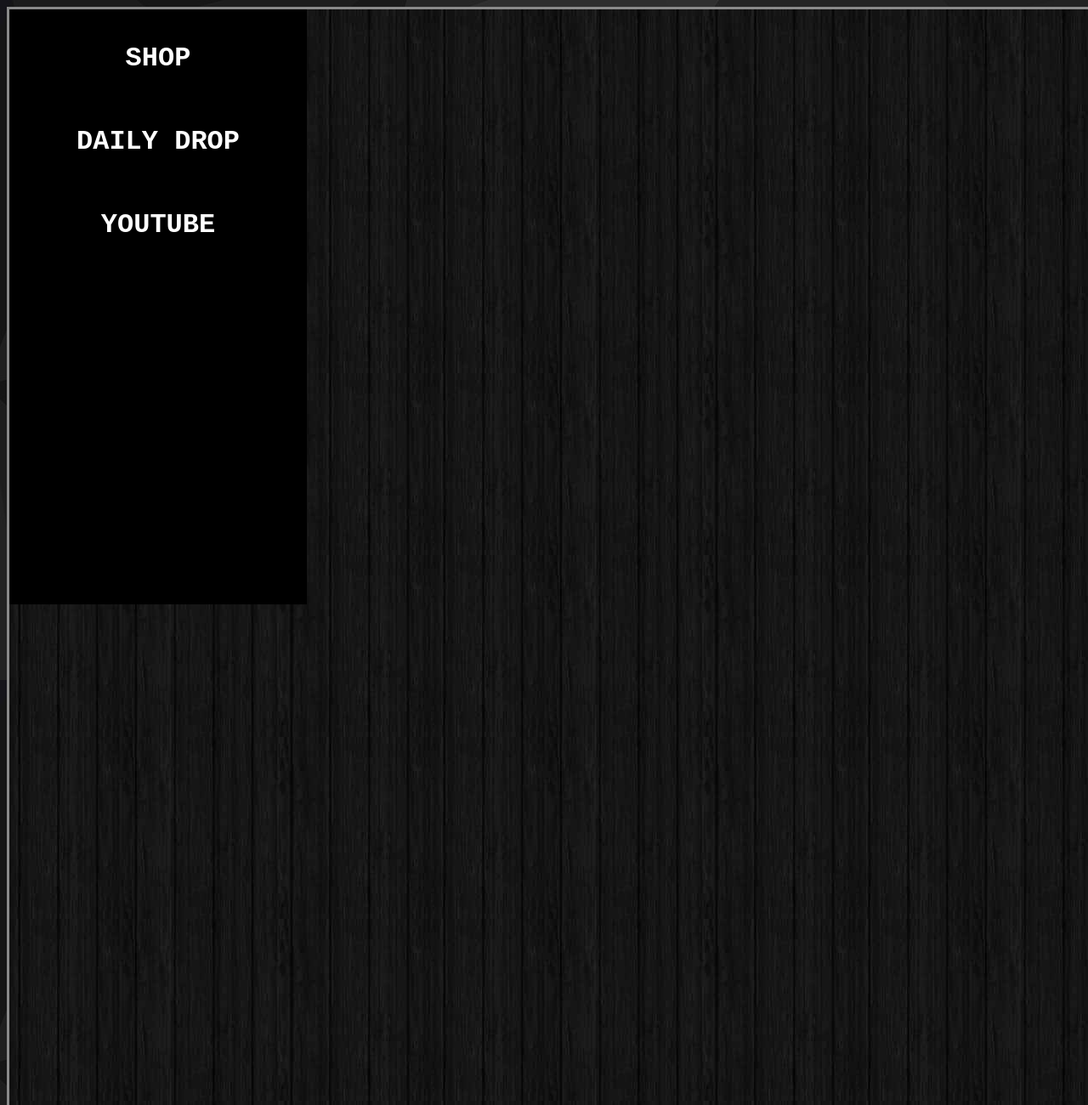
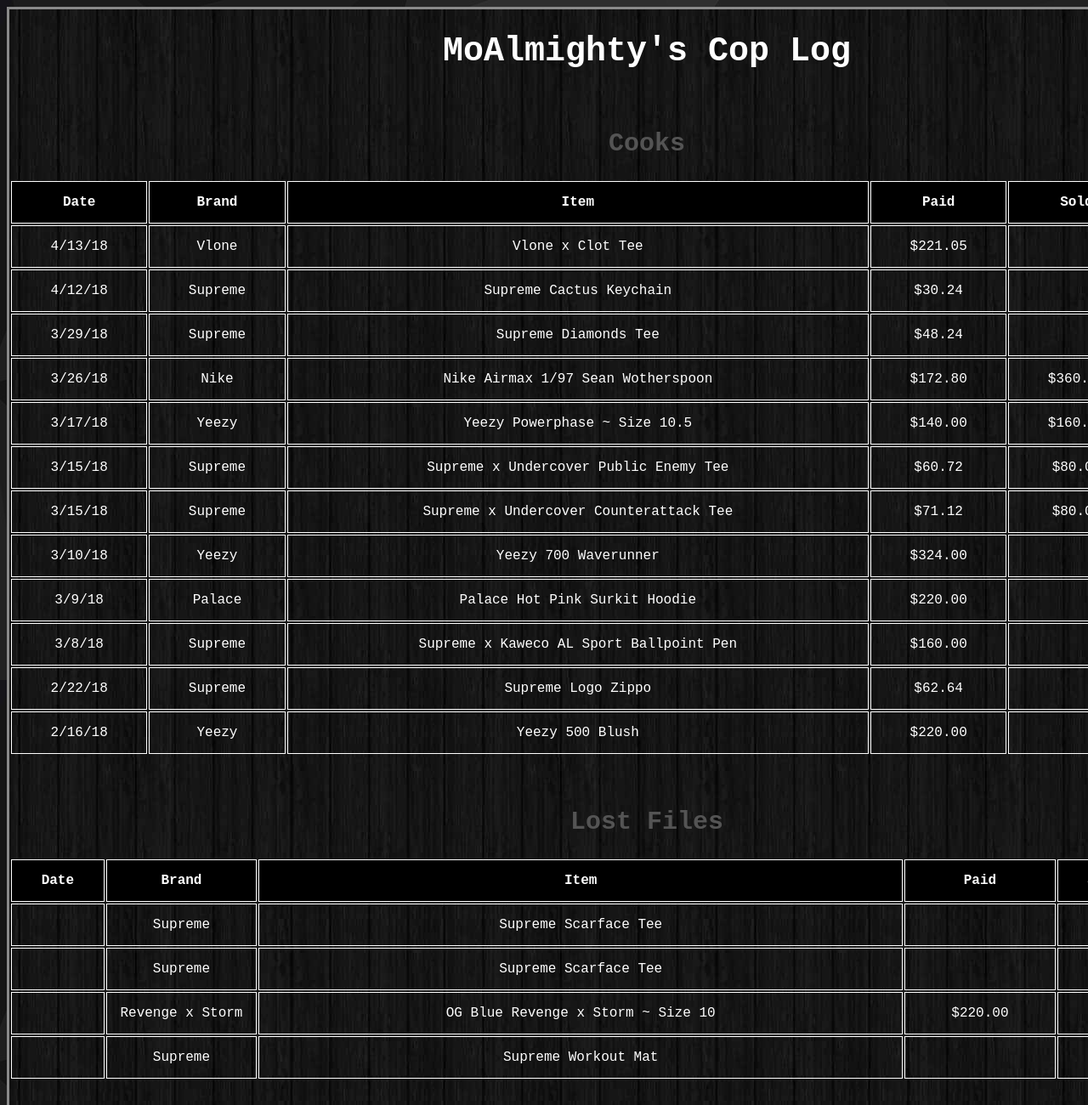
Before and after one commit to MoAlmighty/coplog, a plain HTML site: page index.html in a window 1280 px wide. Shown: the top 1300 px of the page at 85% size. Drawn offline with Linux system fonts and the light colour scheme.

Commit message:
added a lot of things

```diff
--- a/css/style.css
+++ b/css/style.css
@@ -1,6 +1,29 @@
 html {
   font-family: Courier New;
   background-image: url(../images/background-1.jpg);
+}
+
+th, td {
+  color: White;
+  border: 1px solid White;
+  padding-top: 1%;
+  padding-bottom: 1%;
+}
+
+th {
+  background-color: Black;
+}
+
+h1 {
+  color: White;
+  font-size: 40px;
+  font-weight: 600;
+}
+
+h2 {
+  color: #545454;
+  font-size: 30px;
+  font-weight: 600;
 }
 
 .main {
@@ -14,7 +37,6 @@ html {
 }
 
 .navbar {
-  position: inline;
 background-color: Black;
 height: 700px;
 width: 350px;
--- a/index.html
+++ b/index.html
@@ -10,14 +10,180 @@
   <body>
     <div class="main">
 
-      <div class="navbar">
-        <br>
-        <h1>SHOP</h1>
-        <br>
-        <h1>DAILY DROP</h1>
-        <br>
-        <h1>YOUTUBE</h1>
-      </div>
+      <h1>MoAlmighty's Cop Log</h1>
+      <br>
+
+      <h2>Cooks</h2>
+      <table style="width:100%">
+        <tr>
+          <th width="40px">Date</th>
+          <th width="60px">Brand</th>
+          <th width="300px">Item</th>
+          <th width="40px">Paid</th>
+          <th width="40px">Sold</th>
+          <th width="40px">Profit</th>
+        </tr>
+
+        <tr>
+          <td>4/13/18</td>
+          <td>Vlone</td>
+          <td>Vlone x Clot Tee</td>
+          <td>$221.05</td>
+          <td></td>
+          <td></td>
+        </tr>
+
+        <tr>
+          <td>4/12/18</td>
+          <td>Supreme</td>
+          <td>Supreme Cactus Keychain</td>
+          <td>$30.24</td>
+          <td></td>
+          <td></td>
+        </tr>
+
+        <tr>
+          <td>3/29/18</td>
+          <td>Supreme</td>
+          <td>Supreme Diamonds Tee</td>
+          <td>$48.24</td>
+          <td></td>
+          <td></td>
+        </tr>
+
+        <tr>
+          <td>3/26/18</td>
+          <td>Nike</td>
+          <td>Nike Airmax 1/97 Sean Wotherspoon</td>
+          <td>$172.80</td>
+          <td>$360.00</td>
+          <td>$187.20</td>
+        </tr>
+
+        <tr>
+          <td>3/17/18</td>
+          <td>Yeezy</td>
+          <td>Yeezy Powerphase ~ Size 10.5</td>
+          <td>$140.00</td>
+          <td>$160.00</td>
+          <td>$20.00</td>
+        </tr>
+
+        <tr>
+          <td>3/15/18</td>
+          <td>Supreme</td>
+          <td>Supreme x Undercover Public Enemy Tee</td>
+          <td>$60.72</td>
+          <td>$80.00</td>
+          <td>$19.28</td>
+        </tr>
+
+        <tr>
+          <td>3/15/18</td>
+          <td>Supreme</td>
+          <td>Supreme x Undercover Counterattack Tee</td>
+          <td>$71.12</td>
+          <td>$80.00</td>
+          <td>$8.88</td>
+        </tr>
+
+        <tr>
+          <td>3/10/18</td>
+          <td>Yeezy</td>
+          <td>Yeezy 700 Waverunner</td>
+          <td>$324.00</td>
+          <td></td>
+          <td></td>
+        </tr>
+
+        <tr>
+          <td>3/9/18</td>
+          <td>Palace</td>
+          <td>Palace Hot Pink Surkit Hoodie</td>
+          <td>$220.00</td>
+          <td></td>
+          <td></td>
+        </tr>
+
+        <tr>
+          <td>3/8/18</td>
+          <td>Supreme</td>
+          <td>Supreme x Kaweco AL Sport Ballpoint Pen</td>
+          <td>$160.00</td>
+          <td></td>
+          <td></td>
+        </tr>
+
+        <tr>
+          <td>2/22/18</td>
+          <td>Supreme</td>
+          <td>Supreme Logo Zippo</td>
+          <td>$62.64</td>
+          <td></td>
+          <td></td>
+        </tr>
+
+        <tr>
+          <td>2/16/18</td>
+          <td>Yeezy</td>
+          <td>Yeezy 500 Blush</td>
+          <td>$220.00</td>
+          <td></td>
+          <td></td>
+        </tr>
+      </table>
+
+      <br>
+      <br>
+
+      <h2>Lost Files</h2>
+      <table style="width:100%">
+        <tr>
+          <th width="40px">Date</th>
+          <th width="60px">Brand</th>
+          <th width="300px">Item</th>
+          <th width="40px">Paid</th>
+          <th width="40px">Sold</th>
+          <th width="40px">Profit</th>
+        </tr>
+
+        <tr>
+          <td></td>
+          <td>Supreme</td>
+          <td>Supreme Scarface Tee</td>
+          <td></td>
+          <td></td>
+          <td></td>
+        </tr>
+
+        <tr>
+          <td></td>
+          <td>Supreme</td>
+          <td>Supreme Scarface Tee</td>
+          <td></td>
+          <td></td>
+          <td></td>
+        </tr>
+
+        <tr>
+          <td></td>
+          <td>Revenge x Storm</td>
+          <td>OG Blue Revenge x Storm ~ Size 10</td>
+          <td>$220.00</td>
+          <td></td>
+          <td></td>
+        </tr>
+
+        <tr>
+          <td></td>
+          <td>Supreme</td>
+          <td>Supreme Workout Mat</td>
+          <td></td>
+          <td></td>
+          <td></td>
+        </tr>
+      </table>
+
 
     </div>
   </body>
```
Also changed, not shown: cop_logs.html (added).
